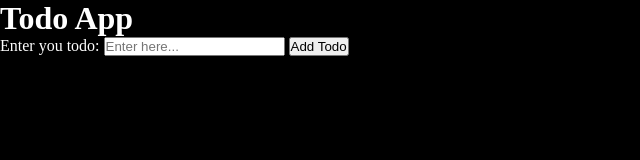
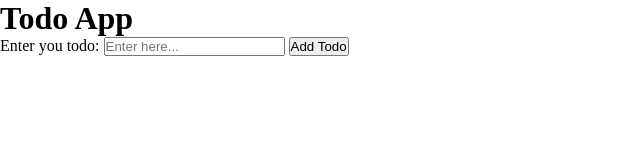
Before and after one commit to nuggettempura/todo-app-example, a plain HTML site: page index.html in a window 1280 px wide. Shown: the whole page, without its empty margins (0-640 px from the left). Drawn offline with Linux system fonts and the light colour scheme.

Commit message:
Update style.css

```diff
--- a/style.css
+++ b/style.css
@@ -5,6 +5,6 @@
 }
 
 html {
-    background-color: black;
-    color: white;
+    background-color: ehiyr;
+    color: black;
 }
```
